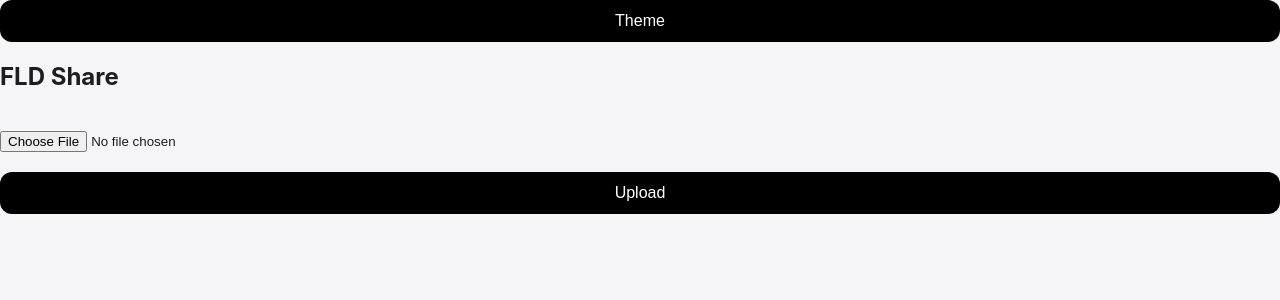
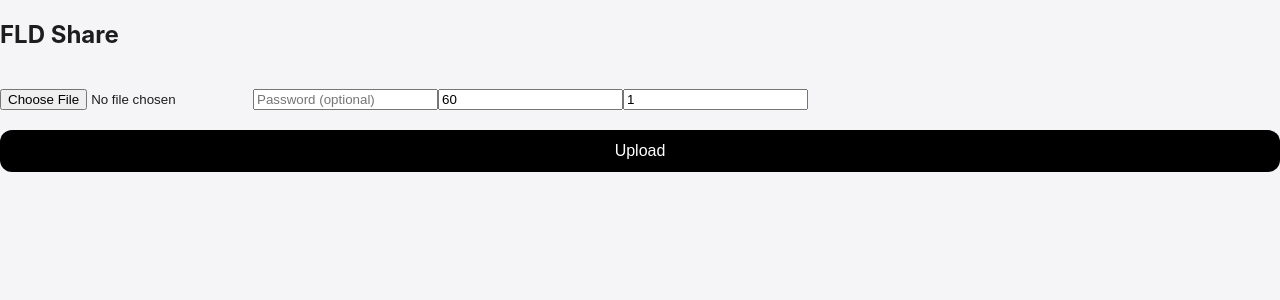
Before and after one commit to manikoushik001/fld-share, a React app in the folder frontend/: page / in a window 1280 px wide. Shown: the top 300 px of the page. Built offline with nearby package versions, Linux system fonts and the light colour scheme; the HTML template or start-up script is replaced by a standard one.

Commit message:
Add expiry, password, QR, limits

```diff
--- a/frontend/src/download.jsx
+++ b/frontend/src/download.jsx
@@ -4,30 +4,40 @@ import { API_BASE } from "./config";
 
 export default function Download() {
   const { id } = useParams();
-  const [file, setFile] = useState(null);
-  const [error, setError] = useState("");
+  const [info, setInfo] = useState(null);
+  const [password, setPassword] = useState("");
 
   useEffect(() => {
     fetch(`${API_BASE}/meta/${id}`)
       .then(r => r.json())
-      .then(setFile)
-      .catch(() => setError("File not found"));
+      .then(setInfo);
   }, [id]);
 
   const download = () => {
-    window.open(`${API_BASE}/download/${id}`, "_blank");
+    const url = password
+      ? `${API_BASE}/download/${id}?password=${password}`
+      : `${API_BASE}/download/${id}`;
+
+    window.location.href = url;
   };
 
-  if (error) return <p>{error}</p>;
-  if (!file) return <p>Loading...</p>;
+  if (!info) return <p>Loading...</p>;
 
   return (
-    <div className="page">
-      <div className="card">
-        <h2>{file.originalName}</h2>
-        <p>{(file.size / 1024).toFixed(2)} KB</p>
-        <button onClick={download}>Download</button>
-      </div>
+    <div className="card">
+      <h2>{info.originalName}</h2>
+      <p>{(info.size / 1024).toFixed(2)} KB</p>
+      <p>Remaining downloads: {info.remainingDownloads}</p>
+
+      {info.passwordProtected && (
+        <input
+          type="password"
+          placeholder="Enter password"
+          onChange={e => setPassword(e.target.value)}
+        />
+      )}
+
+      <button onClick={download}>Download</button>
     </div>
   );
 }
--- a/frontend/src/upload.jsx
+++ b/frontend/src/upload.jsx
@@ -1,33 +1,22 @@
-import { useState, useEffect } from "react";
+import { useState } from "react";
+import QRCode from "qrcode.react";
 import { API_BASE } from "./config";
 
 export default function Upload() {
   const [file, setFile] = useState(null);
-  const [status, setStatus] = useState("");
-  const [link, setLink] = useState("");
-
-  useEffect(() => {
-    document.documentElement.setAttribute(
-      "data-theme",
-      localStorage.getItem("theme") || "light"
-    );
-  }, []);
-
-  const toggleTheme = () => {
-    const t =
-      document.documentElement.getAttribute("data-theme") === "dark"
-        ? "light"
-        : "dark";
-    document.documentElement.setAttribute("data-theme", t);
-    localStorage.setItem("theme", t);
-  };
+  const [password, setPassword] = useState("");
+  const [expires, setExpires] = useState(60);
+  const [limit, setLimit] = useState(1);
+  const [result, setResult] = useState(null);
 
   const upload = async () => {
-    if (!file) return setStatus("Select a file first");
+    if (!file) return alert("Select a file");
 
-    setStatus("Uploading...");
     const fd = new FormData();
     fd.append("file", file);
+    fd.append("password", password);
+    fd.append("expiresInMinutes", expires);
+    fd.append("maxDownloads", limit);
 
     const res = await fetch(`${API_BASE}/upload`, {
       method: "POST",
@@ -35,28 +24,47 @@ export default function Upload() {
     });
 
     const data = await res.json();
-    setLink(data.downloadLink);
-    setStatus("");
+    setResult(data);
   };
 
   return (
-    <div className="page">
-      <button className="theme-toggle" onClick={toggleTheme}>Theme</button>
     <div className="card">
       <h2>FLD Share</h2>
+
       <input type="file" onChange={e => setFile(e.target.files[0])} />
+
+      <input
+        placeholder="Password (optional)"
+        value={password}
+        onChange={e => setPassword(e.target.value)}
+      />
+
+      <input
+        type="number"
+        placeholder="Expires (minutes)"
+        value={expires}
+        onChange={e => setExpires(e.target.value)}
+      />
+
+      <input
+        type="number"
+        placeholder="Max downloads"
+        value={limit}
+        onChange={e => setLimit(e.target.value)}
+      />
+
       <button onClick={upload}>Upload</button>
 
-        {status && <p className="warning">{status}</p>}
-        {link && (
+      {result && (
         <>
-            <input value={link} readOnly />
-            <button onClick={() => navigator.clipboard.writeText(link)}>
+          <input value={result.downloadLink} readOnly />
+          <button onClick={() => navigator.clipboard.writeText(result.downloadLink)}>
             Copy Link
           </button>
+
+          <QRCode value={result.downloadLink} size={180} />
         </>
       )}
     </div>
-    </div>
   );
 }
```
Lines whose indentation alone changed are shown as unchanged.
